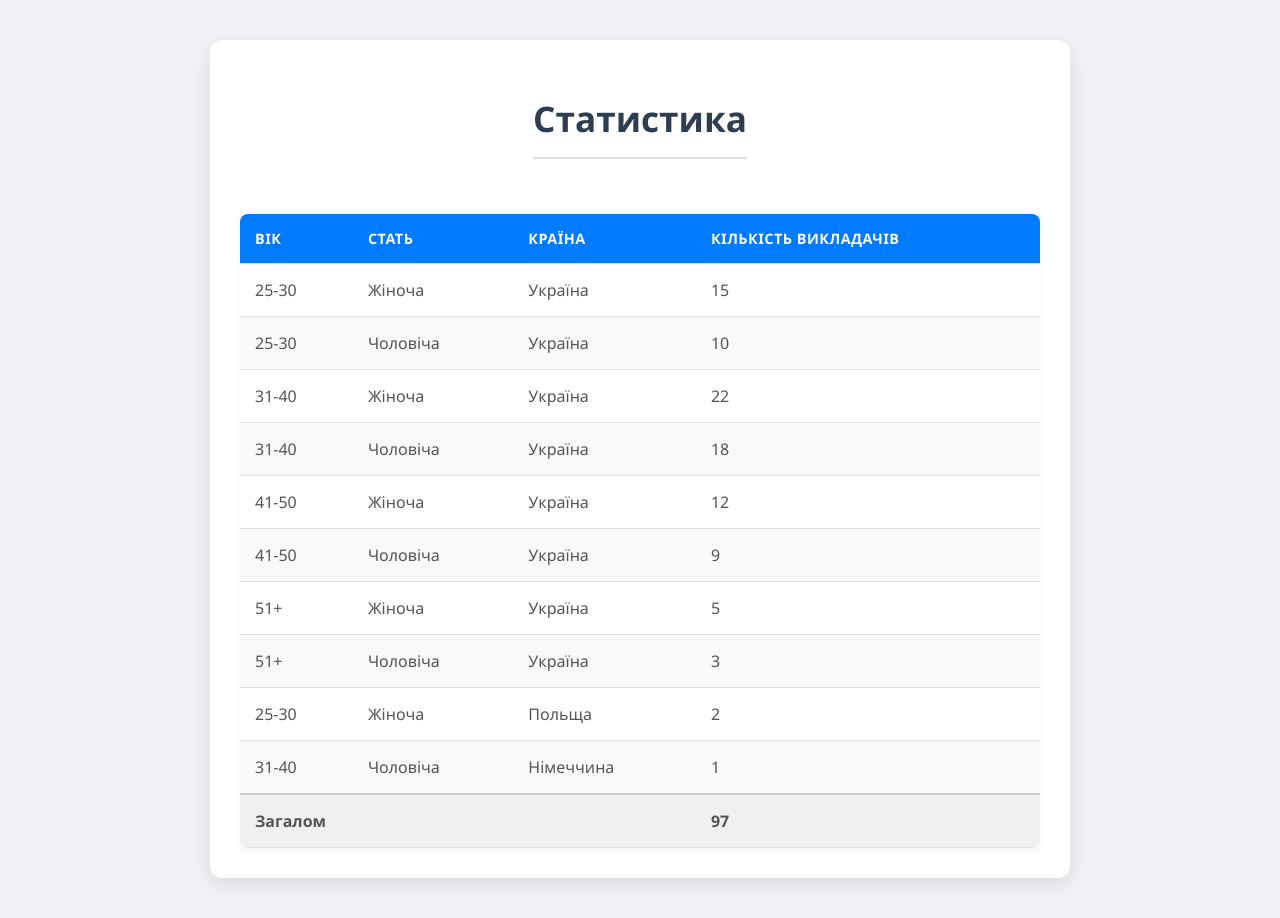
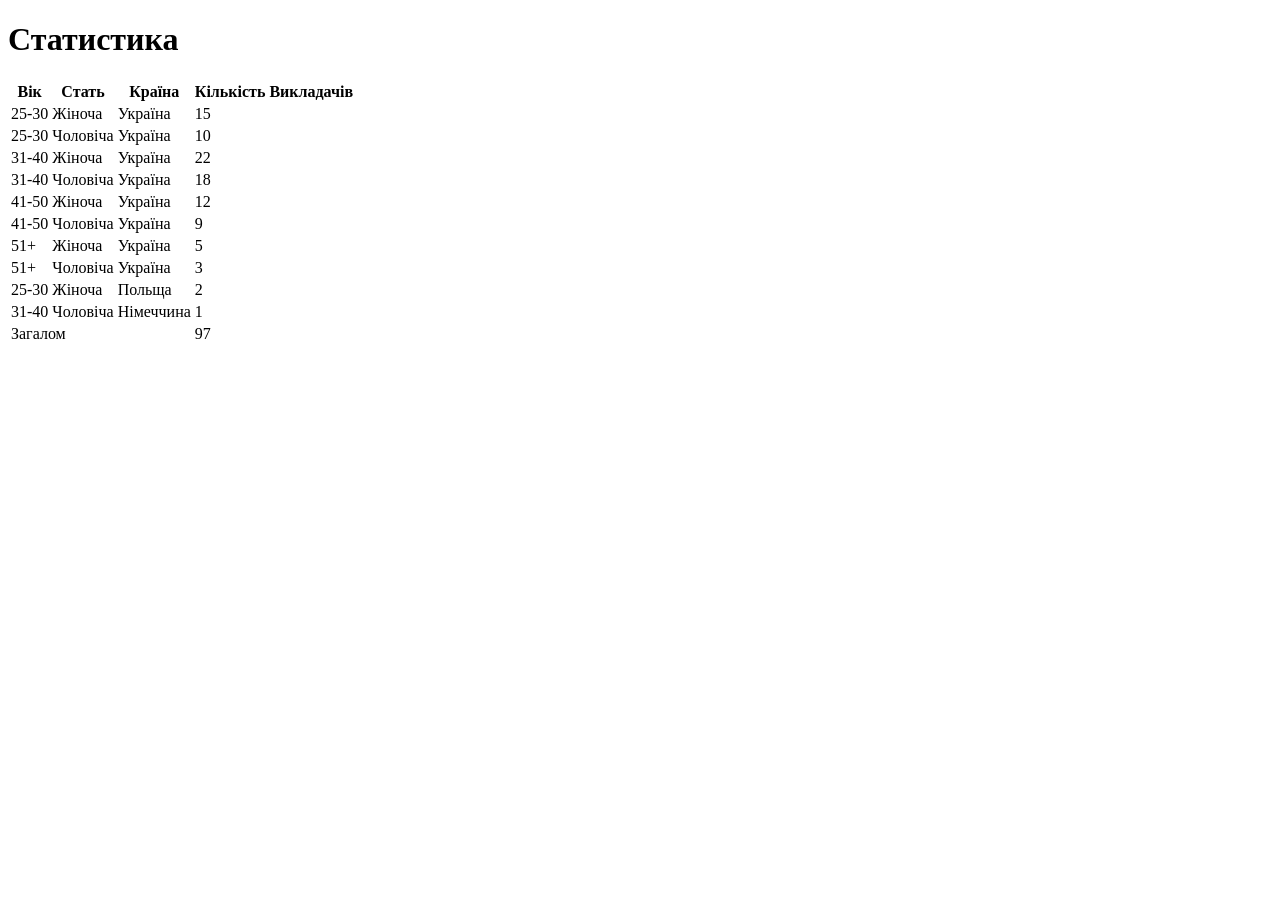
Before and after one commit to lisovskyi-arsenii/WebBasic-Lisovskyi-Arsenii, a plain HTML site: page hw1/index4.html in a window 1280 px wide. After the commit the page ends 800 px from the top, so only its background shows below. Drawn offline with Linux system fonts and the light colour scheme.

Commit message:
Update index4.html

```diff
--- a/hw1/index4.html
+++ b/hw1/index4.html
@@ -2,83 +2,7 @@
 <html lang="en">
 <head>
     <meta charset="UTF-8">
-    <meta name="viewport" content="width=device-width, initial-scale=1.0">
     <title>Task4</title>
-    <style>
-        body {
-            font-family: 'Segoe UI', Tahoma, Geneva, Verdana, sans-serif;
-            background-color: #f0f2f5;
-            margin: 0;
-            padding: 40px 20px;
-            display: flex;
-            justify-content: center;
-            align-items: flex-start;
-            min-height: 100vh;
-            color: #333;
-        }
-        .table-container {
-            background-color: #ffffff;
-            padding: 30px;
-            border-radius: 12px;
-            box-shadow: 0 6px 20px rgba(0, 0, 0, 0.1);
-            width: 100%;
-            max-width: 800px;
-            text-align: center;
-        }
-        h1 {
-            color: #2c3e50;
-            margin-bottom: 30px;
-            font-size: 2.2em;
-            font-weight: 600;
-            border-bottom: 2px solid #e0e0e0;
-            padding-bottom: 15px;
-            display: inline-block;
-        }
-        table {
-            width: 100%;
-            border-collapse: collapse;
-            margin-top: 25px;
-            box-shadow: 0 2px 10px rgba(0, 0, 0, 0.05);
-            border-radius: 8px;
-            overflow: hidden;
-        }
-        th, td {
-            padding: 15px;
-            text-align: left;
-            border-bottom: 1px solid #e0e0e0;
-        }
-        th {
-            background-color: #007bff;
-            color: white;
-            font-weight: 600;
-            text-transform: uppercase;
-            font-size: 0.9em;
-            letter-spacing: 0.5px;
-        }
-        tr:nth-child(even) {
-            background-color: #f9f9f9;
-        }
-
-        tr:hover {
-            background-color: #eef7ff;
-            transition: background-color 0.3s ease;
-        }
-
-        td {
-            font-size: 1em;
-            color: #555;
-        }
-
-        tfoot {
-            font-weight: 600;
-            background-color: #f0f0f0;
-            color: #333;
-        }
-
-        tfoot td {
-            border-top: 2px solid #ccc;
-        }
-    </style>
 </head>
 <body>
     <div class="table-container">
```
